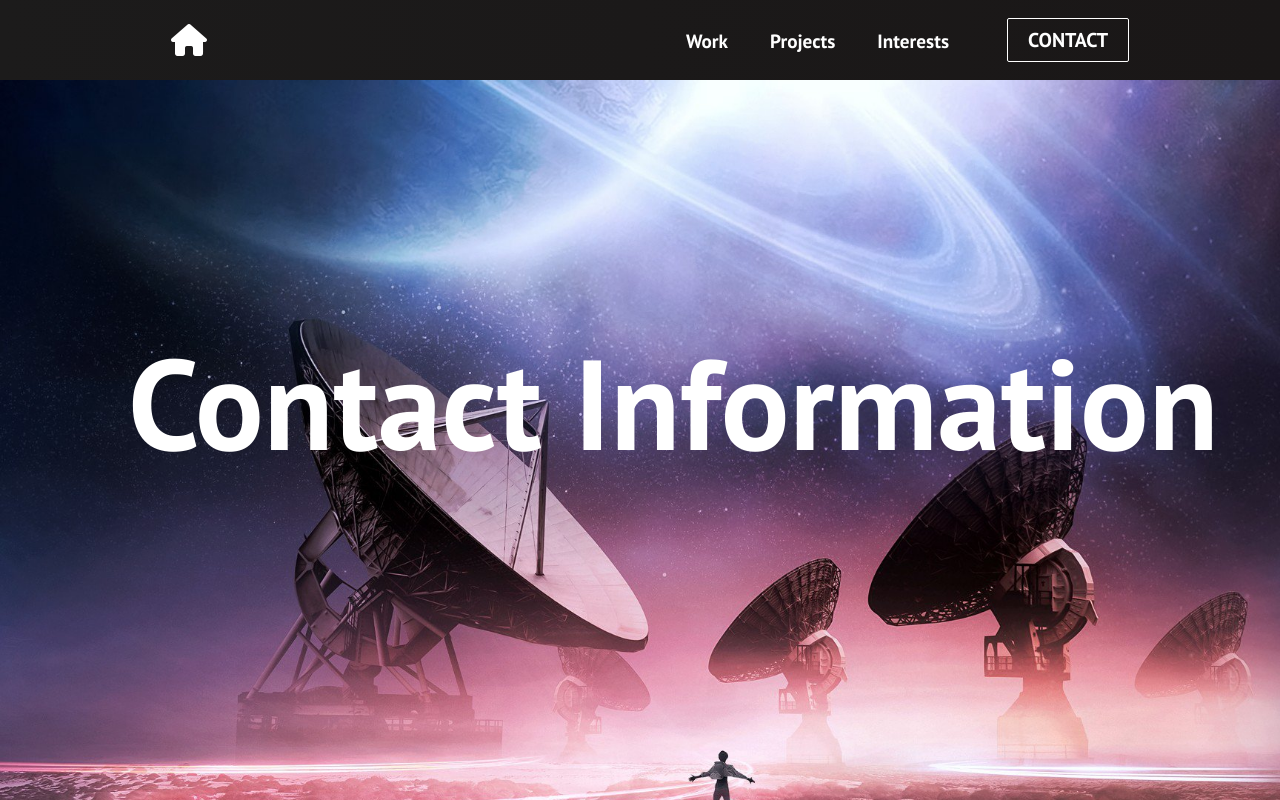
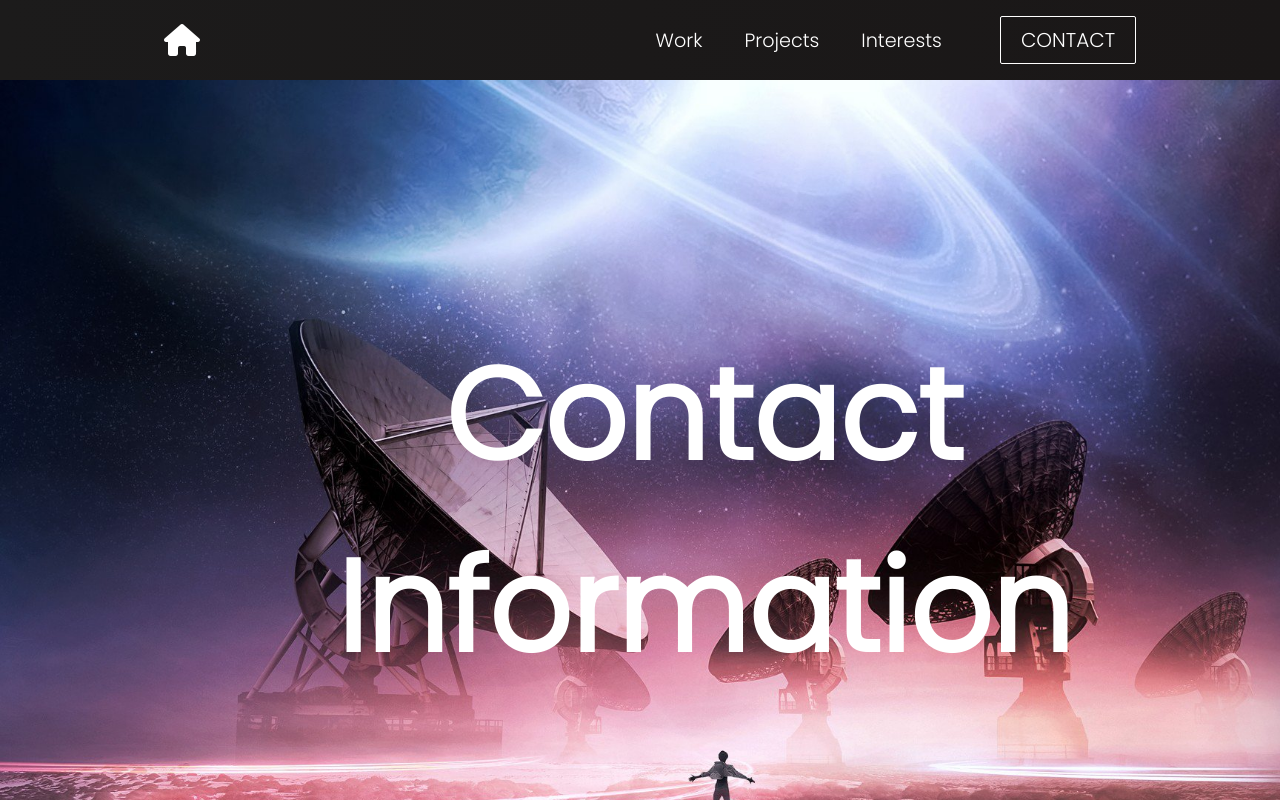
Before and after one commit to krish-vijayan/My-Website, a React (Create React App) app: page /contact in a window 1280 px wide. Shown: the top 800 px of the page. Built offline with nearby package versions, Linux system fonts and the light colour scheme.

Commit message:
Changed font to Poppins

```diff
--- a/public/index.html
+++ b/public/index.html
@@ -24,16 +24,17 @@
       work correctly both with client-side routing and a non-root public URL.
       Learn how to configure a non-root public URL by running `npm run build`.
     -->
+    <link rel="preconnect" href="https://fonts.googleapis.com" />
+    <link rel="preconnect" href="https://fonts.gstatic.com" crossorigin />
+    <link
+      href="https://fonts.googleapis.com/css2?family=Poppins:wght@300&display=swap"
+      rel="stylesheet"
+    />
     <title>Krish's Website</title>
     <script
       src="https://kit.fontawesome.com/c1f8a6c458.js"
       crossorigin="anonymous"
     ></script>
-
-    <link
-      href="https://fonts.googleapis.com/css2?family=PT+Sans:wght@700&display=swap"
-      rel="stylesheet"
-    />
   </head>
   <body>
     <noscript>You need to enable JavaScript to run this app.</noscript>
--- a/src/App.css
+++ b/src/App.css
@@ -2,7 +2,7 @@
   box-sizing: border-box;
   margin: 0;
   padding: 0;
-  font-family: 'PT Sans', sans-serif;
+  font-family: 'Poppins', sans-serif;
 }
 
 .home,
--- a/src/components/HeroSection.css
+++ b/src/components/HeroSection.css
@@ -11,6 +11,11 @@
   width: 100%;
   height: auto;
   border-radius: 7px;
+}
+.cap {
+  font-family: 'Poppins';
+  color: white;
+  font-size: 35px;
 }
 
 .hero-container {
@@ -37,9 +42,8 @@
   margin-top: 8px;
   margin-bottom: 10px;
   color: white;
-	font-size: 32px;
-	font-family: 'Trebuchet MS', 'Lucida Sans Unicode', 'Lucida Grande',
-		'Lucida Sans', Arial, sans-serif;
+  font-size: 30px;
+  font-family: 'Poppins', sans-serif;
 }
 
 .hero-btns {
```
Also changed, not shown: src/components/HeroSection.js (+4 -4 lines). Lines whose indentation alone changed are shown as unchanged.
